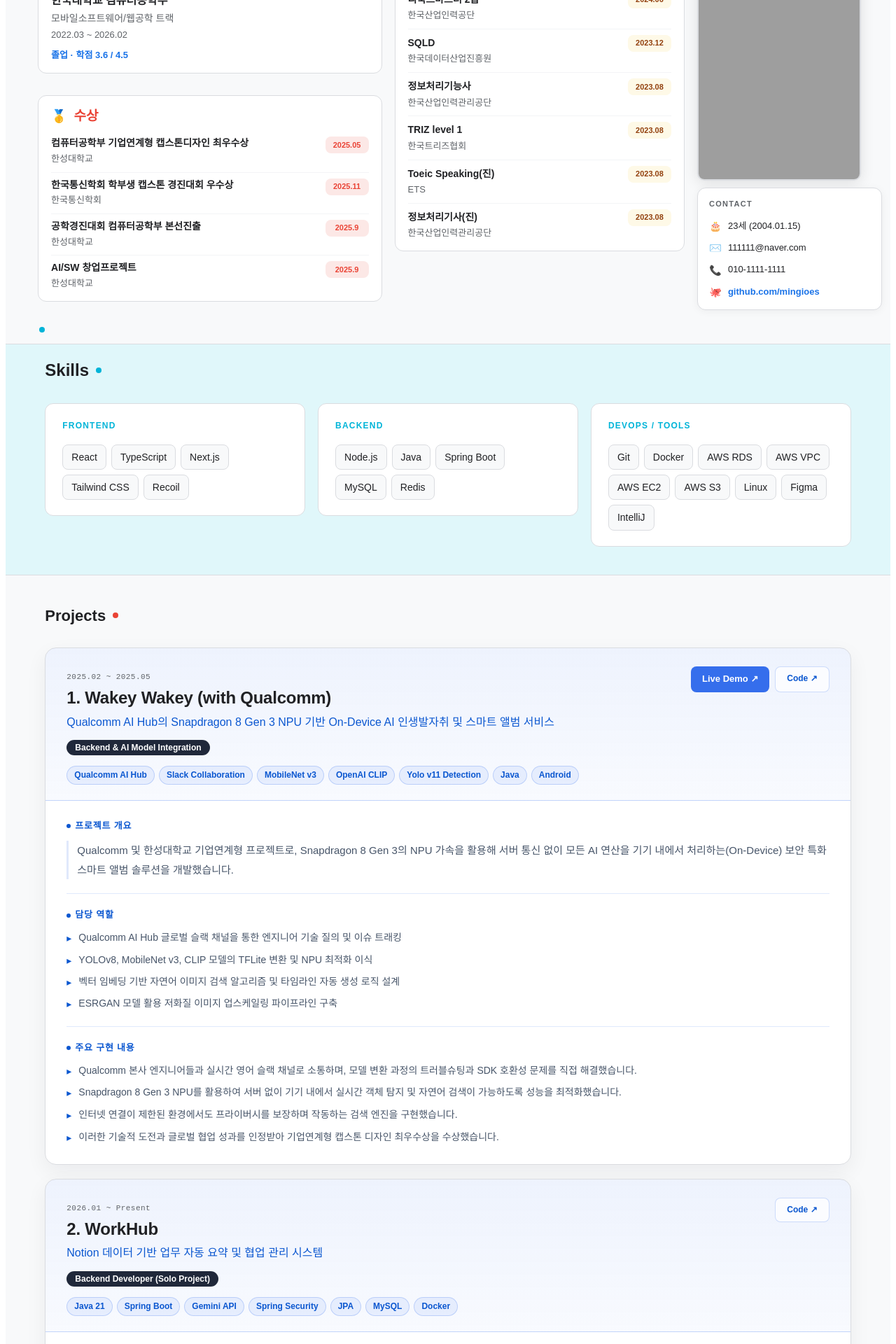
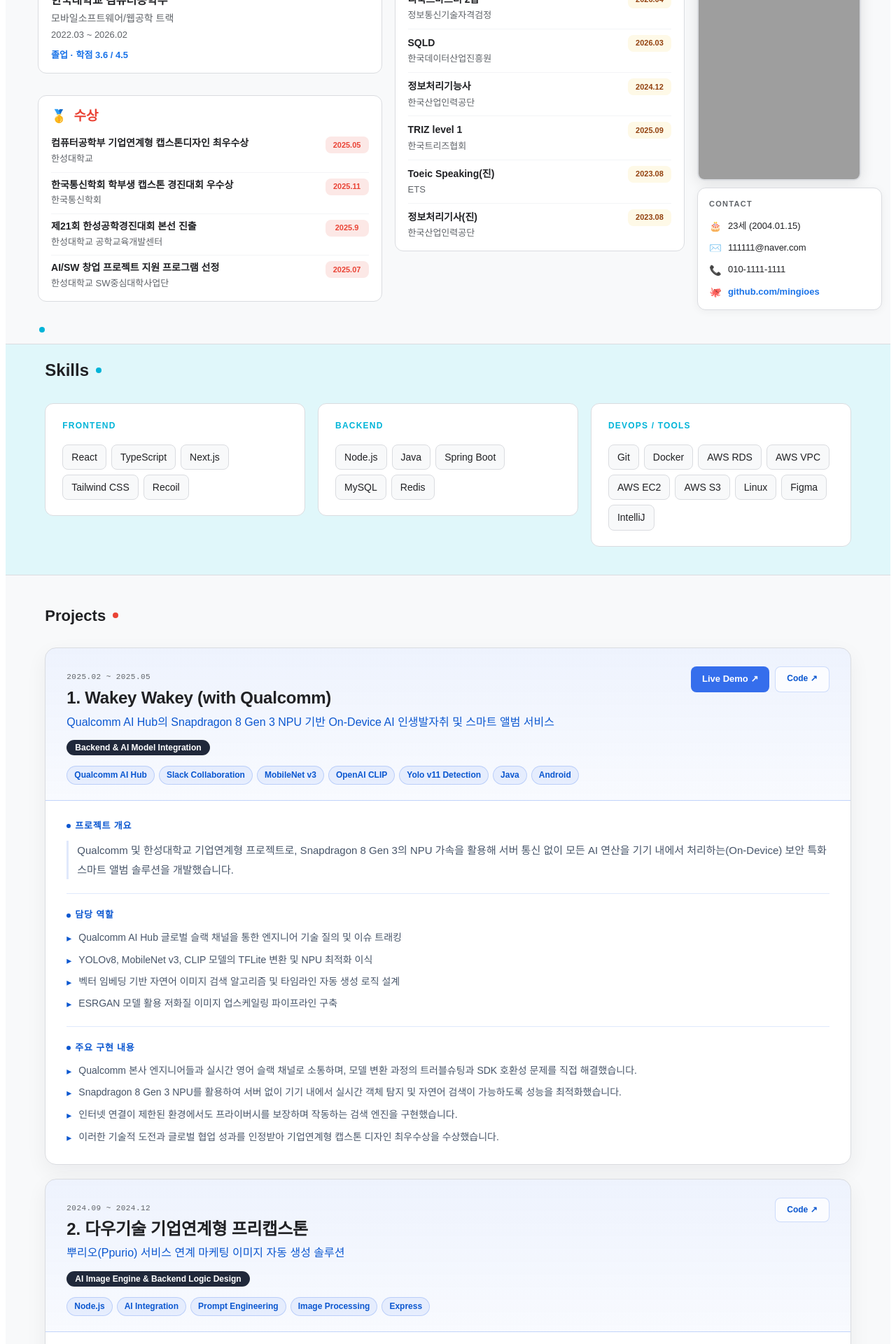
Before and after one commit to mingioes/my-portfolio, a React (Vite) app: page / in a window 1280 px wide. Shown: the part 380-2300 px from the top of the page at 70% size. Built offline with nearby package versions, Linux system fonts and the light colour scheme; grey boxes are pictures that could not be loaded.

Commit message:
revise design

```diff
--- a/src/App.jsx
+++ b/src/App.jsx
@@ -16,8 +16,8 @@ const C = {
   yellowLight: "#fef9e7",
   muted: "#5f6368",
   border: "#dadce0",
-  headerBg: "#1a73e8",
-  headerBgSoft: "#5aa9ff",
+  headerBg: "#006effff",
+  headerBgSoft: "#52a5ffff",
   headerGlass: "rgba(255,255,255,0.16)",
   blueStrong: "#0b57d0",
   blueSoft: "rgba(37,99,235,0.08)",
@@ -63,24 +63,24 @@ const data = {
       date: "2025.11",
     },
     {
-      title: "공학경진대회 컴퓨터공학부 본선진출",
-      org: "한성대학교",
+      title: "제21회 한성공학경진대회 본선 진출",
+      org: "한성대학교 공학교육개발센터",
       date: "2025.9",
     },
     {
-      title: "AI/SW 창업프로젝트",
-      org: "한성대학교",
-      date: "2025.9",
+      title: "AI/SW 창업 프로젝트 지원 프로그램 선정",
+      org: "한성대학교 SW중심대학사업단 ",
+      date: "2025.07",
     },
   ],
 
   certifications: [
-    { name: "리눅스마스터 2급", org: "한국산업인력공단", date: "2024.06" },
-    { name: "SQLD", org: "한국데이터산업진흥원", date: "2023.12" },
-    { name: "정보처리기능사", org: "한국산업인력관리공단", date: "2023.08" },
-    { name: "TRIZ level 1", org: "한국트리즈협회", date: "2023.08" },
+    { name: "리눅스마스터 2급", org: "정보통신기술자격검정", date: "2026.04" },
+    { name: "SQLD", org: "한국데이터산업진흥원", date: "2026.03" },
+    { name: "정보처리기능사", org: "한국산업인력공단", date: "2024.12" },
+    { name: "TRIZ level 1", org: "한국트리즈협회", date: "2025.09" },
     { name: "Toeic Speaking(진)", org: "ETS", date: "2023.08" },
-    { name: "정보처리기사(진)", org: "한국산업인력관리공단", date: "2023.08" },
+    { name: "정보처리기사(진)", org: "한국산업인력공단", date: "2023.08" },
   ],
 
   skills: {
@@ -129,11 +129,40 @@ const data = {
         "Java",
         "Android",
       ],
-      github: "https://github.com/mingioes",
+      github: "https://github.com/HSU-Wakey/WakeyApp",
       demo: "https://youtu.be/GG55KUtXJIg?si=G75WDKJ1eZXje_tv",
     },
     {
-      title: "2. WorkHub",
+      title: "2. 다우기술 기업연계형 프리캡스톤",
+      subtitle: "뿌리오(Ppurio) 서비스 연계 마케팅 이미지 자동 생성 솔루션",
+      role: "AI Image Engine & Backend Logic Design",
+      period: "2024.09 ~ 2024.12",
+      overview:
+        "다우기술의 기업 메시징 플랫폼 '뿌리오'의 사용자 경험을 개선하기 위해, 텍스트 홍보 콘텐츠를 분석하여 고품질 마케팅 포스터로 자동 변환하는 이미지 생성 엔진 및 백엔드 시스템을 개발했습니다.",
+      responsibilities: [
+        "다우기술 뿌리오 MMS 서비스 규격에 최적화된 이미지 생성 및 가공 파이프라인 설계",
+        "LLM 기반 컨텍스트 분석을 통한 마케팅 키워드 추출 및 시각화 프롬프트 자동화 엔진 구축",
+        "Node.js 환경에서 다중 AI 모델(Text-to-Image) 연동을 통한 비즈니스 로직 구현",
+        "Canvas 및 Sharp 라이브러리를 활용한 동적 텍스트 합성 및 마케팅 배너 레이아웃 자동화",
+      ],
+      details: [
+        "기존 텍스트 중심 홍보 메시지의 한계를 극복하기 위해, 기업 맞춤형 시각 자료를 실시간으로 생성하여 광고 도달률을 높이는 솔루션을 제안했습니다.",
+        "사용자의 입력 의도를 분석하여 AI 모델이 최적의 결과물을 낼 수 있도록 돕는 프롬프트 엔지니어링 레이어를 백엔드에 구현했습니다.",
+        "실제 유기 화학 워크숍, 사내 행사 등 비즈니스 시나리오를 바탕으로 포스터 생성부터 MMS 발송 규격 준수까지 전체 워크플로우를 검증했습니다.",
+        "다우기술 멘토진으로부터 실제 서비스 환경(뿌리오)에 적용 가능한 기술적 창의성과 실용성을 인정받아 우수한 평가를 받았습니다.",
+      ],
+      tags: [
+        "Node.js",
+        "AI Integration",
+        "Prompt Engineering",
+        "Image Processing",
+        "Express",
+      ],
+      github: "https://github.com/SWPC-caffeine",
+      demo: null,
+    },
+    {
+      title: "3. WorkHub",
       subtitle: "Notion 데이터 기반 업무 자동 요약 및 협업 관리 시스템",
       role: "Backend Developer (Solo Project)",
       period: "2026.01 ~ Present",
@@ -161,35 +190,6 @@ const data = {
         "Docker",
       ],
       github: "https://github.com/mingioes/workhub",
-      demo: null,
-    },
-    {
-      title: "3. 다우기술 기업연계형 프리캡스톤",
-      subtitle: "뿌리오(Ppurio) 서비스 연계 마케팅 이미지 자동 생성 솔루션",
-      role: "AI Image Engine & Backend Logic Design",
-      period: "2024.03 ~ 2024.06",
-      overview:
-        "다우기술의 기업 메시징 플랫폼 '뿌리오'의 사용자 경험을 개선하기 위해, 텍스트 홍보 콘텐츠를 분석하여 고품질 마케팅 포스터로 자동 변환하는 이미지 생성 엔진 및 백엔드 시스템을 개발했습니다.",
-      responsibilities: [
-        "다우기술 뿌리오 MMS 서비스 규격에 최적화된 이미지 생성 및 가공 파이프라인 설계",
-        "LLM 기반 컨텍스트 분석을 통한 마케팅 키워드 추출 및 시각화 프롬프트 자동화 엔진 구축",
-        "Node.js 환경에서 다중 AI 모델(Text-to-Image) 연동을 통한 비즈니스 로직 구현",
-        "Canvas 및 Sharp 라이브러리를 활용한 동적 텍스트 합성 및 마케팅 배너 레이아웃 자동화",
-      ],
-      details: [
-        "기존 텍스트 중심 홍보 메시지의 한계를 극복하기 위해, 기업 맞춤형 시각 자료를 실시간으로 생성하여 광고 도달률을 높이는 솔루션을 제안했습니다.",
-        "사용자의 입력 의도를 분석하여 AI 모델이 최적의 결과물을 낼 수 있도록 돕는 프롬프트 엔지니어링 레이어를 백엔드에 구현했습니다.",
-        "실제 유기 화학 워크숍, 사내 행사 등 비즈니스 시나리오를 바탕으로 포스터 생성부터 MMS 발송 규격 준수까지 전체 워크플로우를 검증했습니다.",
-        "다우기술 멘토진으로부터 실제 서비스 환경(뿌리오)에 적용 가능한 기술적 창의성과 실용성을 인정받아 우수한 평가를 받았습니다.",
-      ],
-      tags: [
-        "Node.js",
-        "AI Integration",
-        "Prompt Engineering",
-        "Image Processing",
-        "Express",
-      ],
-      github: "https://github.com/mingioes",
       demo: null,
     },
   ],
```
